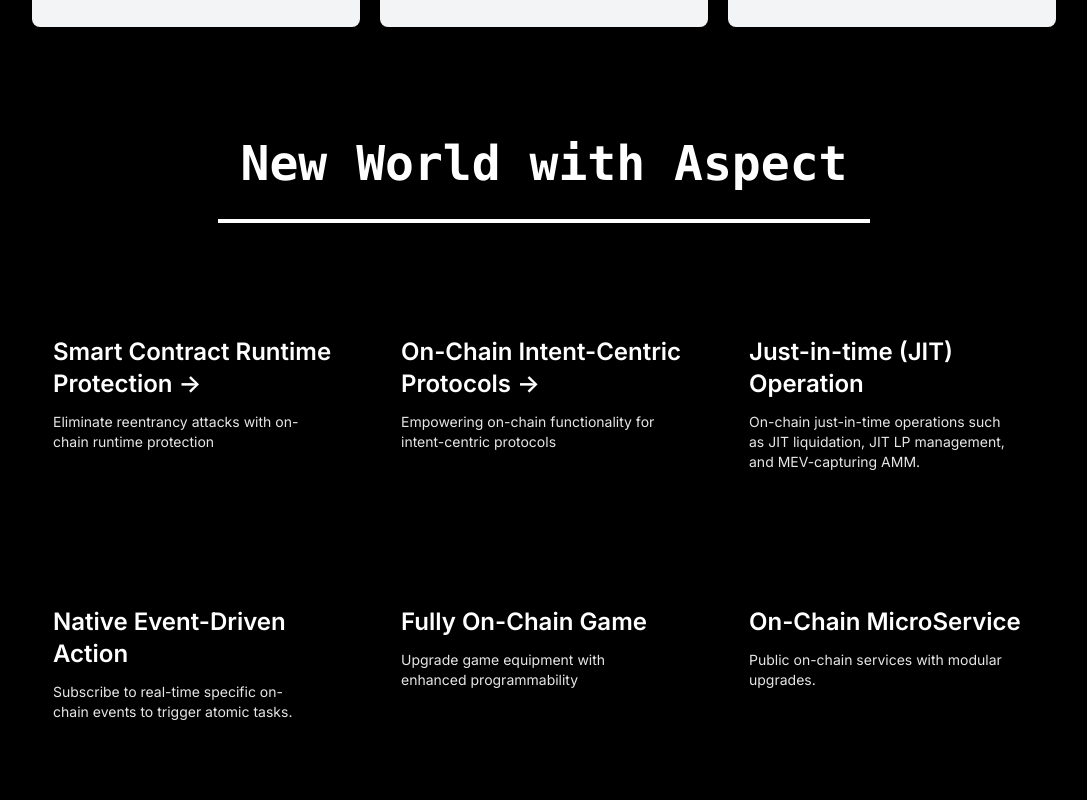
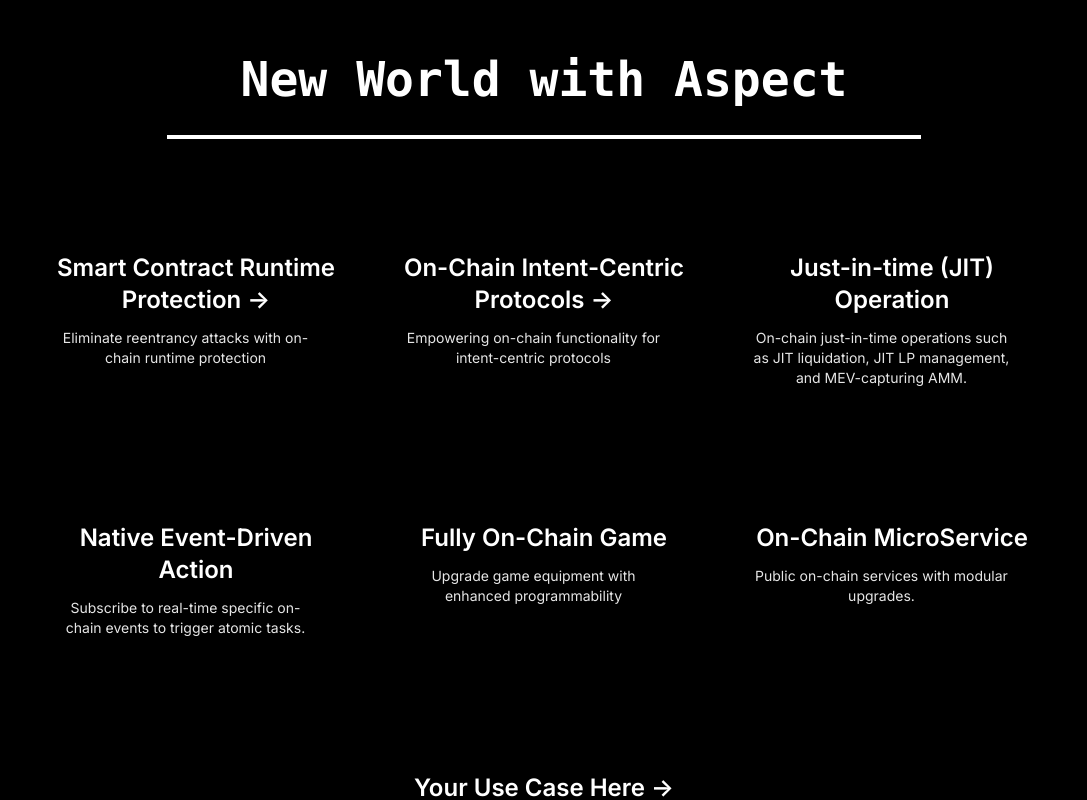
Before and after one commit to artela-network/developer-portal, a Next.js app: page / in a window 1280 px wide. Shown: the part 1220-2020 px from the top of the page, without its empty margins (96-1183 px from the left). Built offline with nearby package versions, Linux system fonts and the light colour scheme.

Commit message:
fix: udpate setting for mobile screen.

```diff
--- a/src/app/page.tsx
+++ b/src/app/page.tsx
@@ -4,7 +4,7 @@
 export default function Home() {
   return (
 
-    <main className="flex min-h-screen flex-col items-center justify-between p-24">
+    <main className="flex min-h-screen flex-col items-center justify-between p-3">
       <div className="z-10 max-w-5xl w-full items-center justify-between font-mono text-sm lg:flex">
         {/* <p className="fixed left-0 top-0 flex w-full justify-center border-b border-gray-300 bg-gradient-to-b from-zinc-200 pb-6 pt-8 backdrop-blur-2xl dark:border-neutral-800 dark:bg-zinc-800/30 dark:from-inherit lg:static lg:w-auto  lg:rounded-xl lg:border lg:bg-gray-200 lg:p-4 lg:dark:bg-zinc-800/30">
           wellcome to &nbsp;
@@ -255,7 +255,7 @@
       </div>
 
       <div className="border-2 border-white	 w-3/5"></div>
-      <div className="mb-32 grid gap-5 items-stretch text-center py-20 lg:max-w-5xl lg:w-full lg:mb-0 lg:grid-cols-3 lg:text-left">
+      <div className="mb-32 grid gap-5 items-stretch text-center py-20 lg:max-w-5xl lg:w-full lg:mb-0 lg:grid-cols-3 lg:text-center">
         <a
           href="https://medium.com/@artela_network/eliminate-reentrancy-attacks-with-on-chain-runtime-protection-6fb1142945a7"
           className="group rounded-lg border border-transparent px-5 pt-8 pb-20 min-h-400 h-200 transition-colors  hover:border-gray-300 hover:dark:border-neutral-700 hover:dark:bg-neutral-800/30"
```
